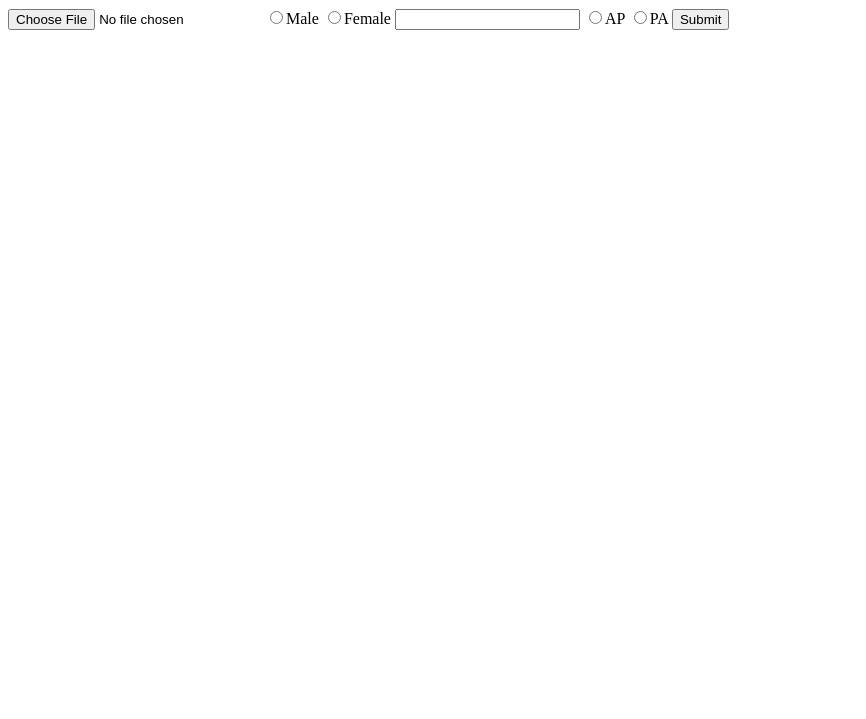
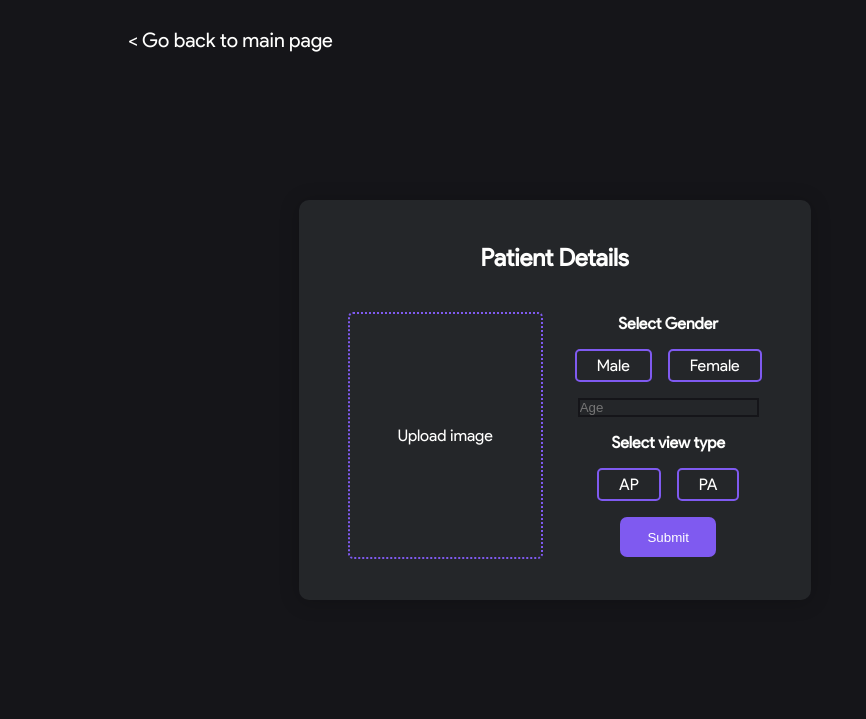
Before and after one commit to hakai2k/lcc, a Flask app: page /model.html in a window 1280 px wide. Shown: the top 719 px of the page, without its empty margins (0-866 px from the left). Run offline with Flask 3, Linux system fonts and the light colour scheme.

Commit message:
80% Completed
-Added styles for model.html
-Need to add JS response system
-Make some changes to patient details form in model.html

```diff
--- a/static/css/contact.css
+++ b/static/css/contact.css
@@ -41,7 +41,7 @@
     box-shadow: 0px 2px 20px 0.5px rgba(0, 0, 0, 0.2);
     padding: 0vh 3vw;
     height: 45vh;
-    width: 40vw;
+    width: 50vw;
     display: flex;
     flex-direction: column;
     justify-content: space-evenly;
@@ -61,9 +61,11 @@
         width: 100%;
         background-color: var(--bgColor2);
         border: 3px solid var(--bgColor);
+        color: var(--paraColor);
         border-radius: 10px;
     }
     & textarea{
+        color: var(--paraColor);
         height: 6rem;
         width: 100%;
         background-color: var(--bgColor2);
@@ -72,6 +74,7 @@
         resize: none;
     }
     & button{
+        cursor: pointer;
         height: 3rem;
         width: 6rem;
         background-color: var(--btnColor);
@@ -87,6 +90,7 @@
 }
 
 .contact-info{
+    width: 35vw;
     background-color: var(--bgColor2);
     border-radius: 10px;
     box-shadow: 0px 2px 20px 0.5px rgba(0, 0, 0, 0.2);
--- a/static/css/index.css
+++ b/static/css/index.css
@@ -51,6 +51,9 @@ html{
 .main-text{
     width: 50%;
     text-align: justify;
+    & span{
+        color: var(--btnColor);
+    }
 }
 
 .tryBtn{
--- a/static/css/model.css
+++ b/static/css/model.css
@@ -0,0 +1,116 @@
+:root{
+    --bgColor: #151519;
+    --bgColor2: #242629;
+    --headerColor: #fffffe;
+    --paraColor: #94a1b2;
+    --btnColor: #7f5af0;
+    --btnText: #fffffe;
+    --secondary: #72757e;
+    --tertiary: #2cb67d;
+}
+
+@font-face {
+    font-family: 'Product Sans Regular';
+    src: url('fonts/product-sans/Product Sans Regular.ttf');
+}
+
+*{
+    padding: 0;
+    margin: 0;
+    box-sizing: border-box;
+}
+
+body{
+    background-color: var(--bgColor);
+    font-family: 'Product Sans Regular';
+    color: var(--headerColor);
+}
+
+header{
+    height: 10vh;
+    width: 100vw;
+    padding: 0% 10%;
+    display: flex;
+    align-items: center;
+    & a{
+        text-decoration: none;
+        color: var(--headerColor);
+        font-size: 20px;
+    }
+}
+
+main{
+    height: 80vh;
+    padding: 5% 10%;
+    display: flex;
+    align-items: center;
+    justify-content: space-evenly;
+}
+
+form{
+    height: 50vh;
+    width: 40vw;
+    background-color: var(--bgColor2);
+    border-radius: 10px;
+    box-shadow: 0px 2px 20px 0.5px rgba(0, 0, 0, 0.2);
+    display: flex;
+    flex-direction: column;
+    align-items: center;
+    justify-content: space-evenly;
+    .form-main-container{
+        display: flex;
+        align-items: center;
+        justify-content: space-between;
+        gap: 2rem;
+    }
+    .form-container{
+        display: flex;
+        flex-direction: column;
+        align-items: center;
+        justify-content: space-evenly;
+        gap: 1rem;
+        & input[type="text"]{
+            background-color: var(--bgColor2);
+            border: 2px solid var(--bgColor);
+            color: var(--headerColor);
+        }
+    }
+    .image-container{
+        & input{
+            display: none;
+        }
+        & label{
+            padding: 7rem 3rem;
+            border-radius: 5px;
+            border: 2px dotted var(--btnColor);
+        }
+    }
+}
+
+.submit{
+    cursor: pointer;
+    height: 2.5rem;
+    width: 6rem;
+    background-color: var(--btnColor);
+    border: none;
+    border-radius: 7px;
+    color: var(--btnText);
+}
+
+.radio-container{
+    display: flex;
+    align-items: center;
+    gap: 1rem;
+    & input {
+        display: none;
+    }
+    & label {
+        padding: 5px 20px;
+        border: 2px solid var(--btnColor);
+        cursor: pointer;
+        border-radius: 5px;
+    }
+    & input:checked + label {
+        background-color: var(--btnColor);
+    }
+}
--- a/template/model.html
+++ b/template/model.html
@@ -7,15 +7,41 @@
     <title>Document</title>
 </head>
 <body>
-    <form id="preForm" method="post" enctype="multipart/form-data" action="http://127.0.0.1:5000/model.html">
-        <input type="file" id="image" name="image" accept="image/*">
-        <input type="radio" id="gender" name="gender" value="M">Male
-        <input type="radio" id="gender" name="gender" value="F">Female
-        <input type="text" id="age" name="age">
-        <input type="radio" id="view" name="view" value="AP">AP
-        <input type="radio" id="view" name="view" value="PA">PA
-        <input type="submit" class="submit">
-    </form>
+    <header>
+        <a href="index.html"> < Go back to main page </a>
+    </header>
+    <main>
+        <form id="preForm" method="post" enctype="multipart/form-data" action="http://127.0.0.1:5000/model.html">
+            <h2>Patient Details</h2>
+            <div class="form-main-container">
+                <div class="image-container">
+                    <input type="file" id="image" class="select-image" name="image" accept="image/*" required>
+                    <label for="image">Upload image</label>
+                </div>
+                <div class="form-container">
+                    <h4>Select Gender</h4>
+                    <div class="radio-container">
+                        <input type="radio" id="mgender" name="gender" value="M" required>
+                        <label for="mgender">Male</label>
+                        <input type="radio" id="fgender" name="gender" value="F" required>
+                        <label for="fgender">Female</label>
+                    </div>
+                    <input type="text" id="age" name="age" placeholder="Age" required>
+                    <h4>Select view type</h4>
+                    <div class="radio-container">
+                        <input type="radio" id="viewap" name="view" value="AP" required>
+                        <label for="viewap">AP</label>
+                        <input type="radio" id="viewpa" name="view" value="PA" required>
+                        <label for="viewpa">PA</label>
+                    </div>
+                    <input type="submit" class="submit">
+                </div>
+            </div>
+        </form>
+        <div class="response-text">
+            <p id="output"></p>
+        </div>
+    </main>
     <script>
         const URL = 'http://127.0.0.1:5000/model.html'
         const preForm = document.getElementById('preForm')
@@ -24,7 +50,8 @@
             const data = new FormData(preForm)
             const response = await fetch(URL, {method:'POST', body:data})
             const prediction = await response.json()
-            console.log(prediction)
+            output = document.getElementById('output')
+            output.innerHTML = prediction
         })
     </script>
 </body>
```
Also changed, not shown: template/index.html (+1 -26 lines).
